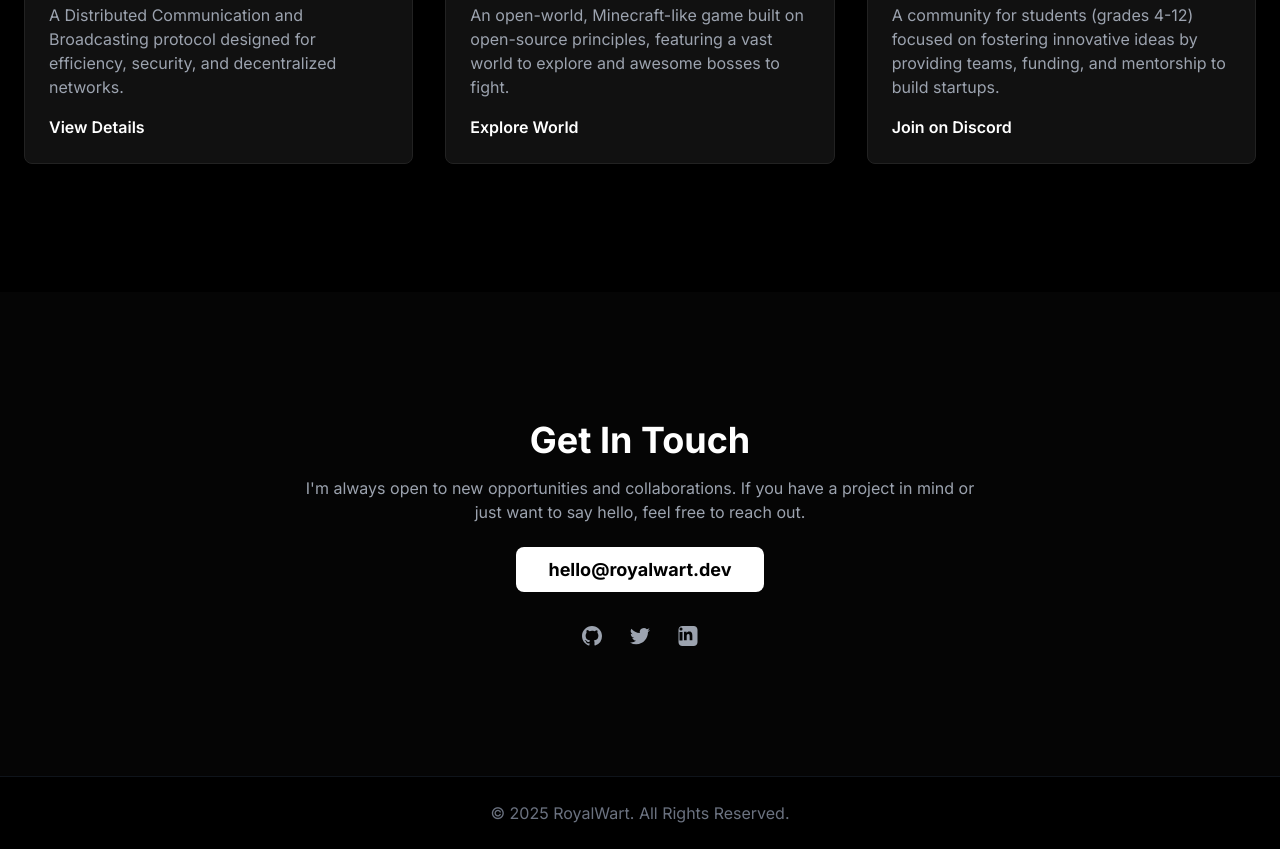
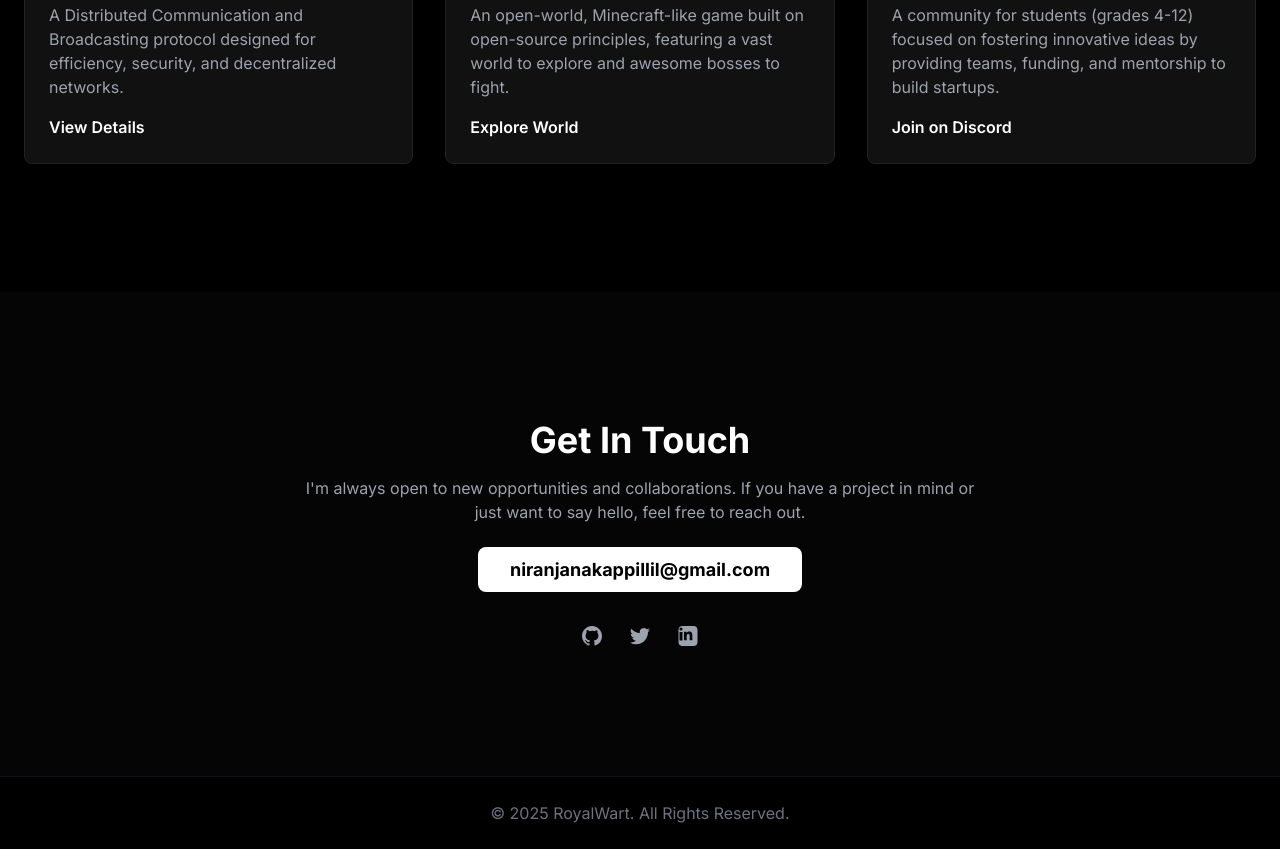
Before and after one commit to RoyalWart/RoyalWart.github.io, a plain HTML site: page index.html in a window 1280 px wide. Shown: the part 1738-2587 px from the top of the page. Drawn offline with nearby package versions, Linux system fonts and the light colour scheme.

Commit message:
Update index.html

```diff
--- a/index.html
+++ b/index.html
@@ -155,8 +155,8 @@
                     <p class="text-gray-400 mb-8">
                         I'm always open to new opportunities and collaborations. If you have a project in mind or just want to say hello, feel free to reach out.
                     </p>
-                    <a href="mailto:hello@royalwart.dev" class="bg-white text-black font-bold py-3 px-8 rounded-lg hover:bg-gray-200 transition-colors duration-300 text-lg">
-                        hello@royalwart.dev
+                    <a href="mailto:niranjanakappillil@gmail.com" class="bg-white text-black font-bold py-3 px-8 rounded-lg hover:bg-gray-200 transition-colors duration-300 text-lg">
+                        niranjanakappillil@gmail.com
                     </a>
                     <div class="flex justify-center space-x-6 mt-10">
                         <a href="#" class="text-gray-400 hover:text-white transition-colors">
```
